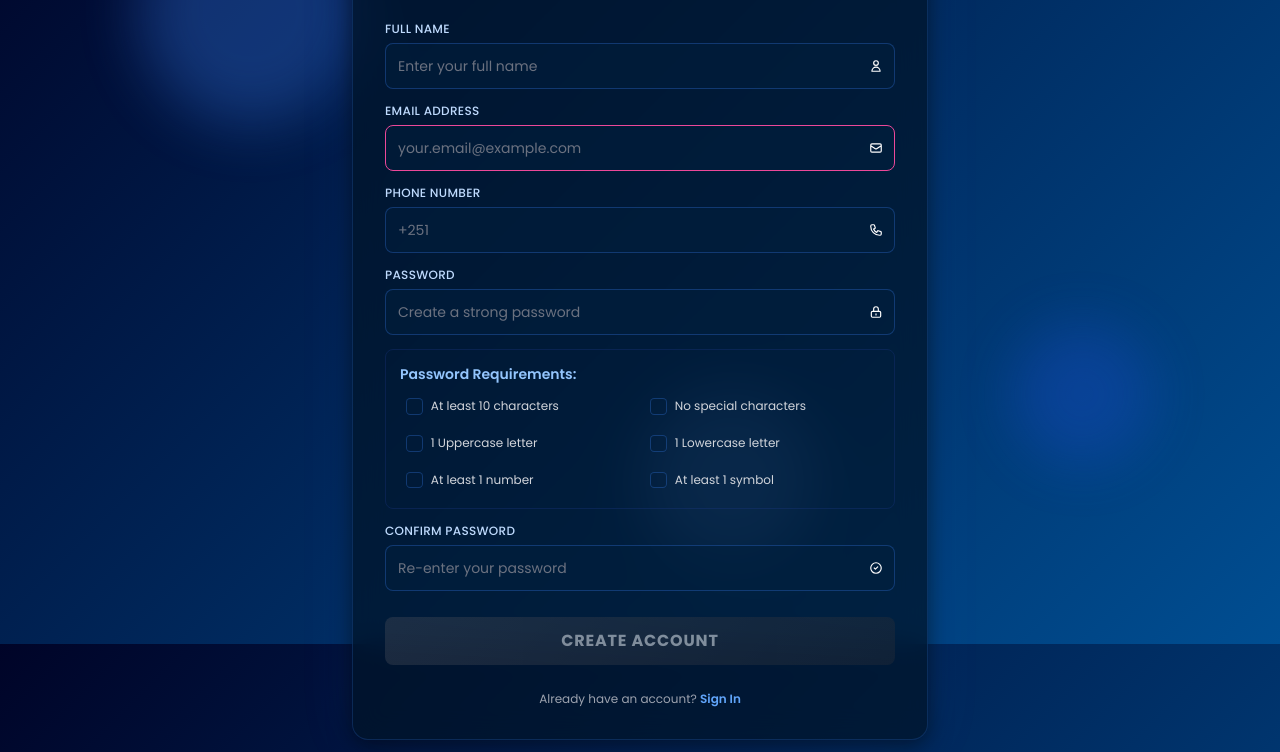
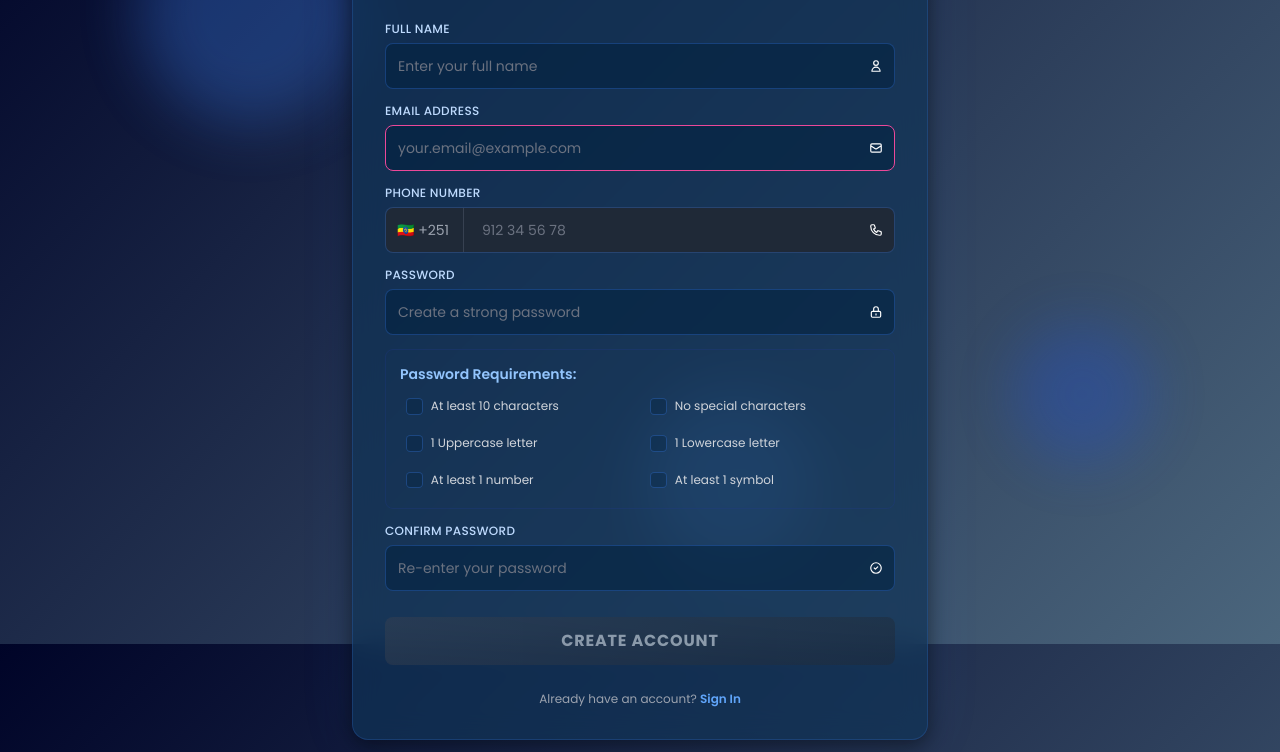
Before and after one commit to abuki-dev/Password-validator, a website: page docs/index.html in a window 1280 px wide. Shown: the part 156-908 px from the top of the page. Drawn offline with nearby package versions, Linux system fonts and the light colour scheme.

Commit message:
fixed options

```diff
--- a/docs/index.html
+++ b/docs/index.html
@@ -18,12 +18,12 @@
       }
 
       body {
-        background: linear-gradient(135deg, #000428 0%, #004e92 100%);
+        background: linear-gradient(135deg, #000428 0%, #4b667d 100%);
         background-attachment: fixed;
       }
 
       .glass-morphism {
-        background: rgba(0, 20, 40, 0.7);
+        background: rgba(16, 52, 87, 0.7);
         backdrop-filter: blur(14px);
         border: 1px solid rgba(59, 130, 246, 0.2);
         box-shadow:
@@ -199,7 +199,7 @@
       }
 
       .error-message {
-        animation: shake 0.5s ease;
+        animation: shake 1s ease;
       }
 
       @keyframes shake {
@@ -228,6 +228,18 @@
           opacity: 1;
           transform: scale(1);
         }
+      }
+      option {
+        background-color: #1f2937; /* Matches bg-gray-800 */
+        color: white;
+      }
+      #country-code::-webkit-scrollbar {
+        display: none; /* Hides the scrollbar for Chrome/Safari/Edge */
+      }
+
+      #country-code {
+        -ms-overflow-style: none; /* Hides for older IE and Edge */
+        scrollbar-width: none; /* Hides for Firefox */
       }
     </style>
   </head>
@@ -343,15 +355,166 @@
             Phone Number
           </label>
           <div class="relative">
+            <div class="absolute inset-y-0 left-0 flex items-center">
+              <select
+                onclick="updateField()"
+                id="country-code"
+                class="bg-transparent text-gray-400 text-sm py-2 sm:py-3 pl-3 pr-2 border-r border-gray-700 outline-none rounded-l-lg appearance-none cursor-pointer"
+                style="width: fit-content; min-width: 70px"
+              >
+                <option
+                  value="+251"
+                  data-pattern="[97][0-9]{8}"
+                  data-placeholder="912 345 678"
+                >
+                  🇪🇹 +251
+                </option>
+                <option
+                  value="+1"
+                  data-pattern="[0-9]{10}"
+                  data-placeholder="202 555 0123"
+                >
+                  🇺🇸 +1
+                </option>
+                <option
+                  value="+44"
+                  data-pattern="[0-9]{10}"
+                  data-placeholder="7700 900123"
+                >
+                  🇬🇧 +44
+                </option>
+                <option
+                  value="+254"
+                  data-pattern="[0-9]{9}"
+                  data-placeholder="712 345 678"
+                >
+                  🇰🇪 +254
+                </option>
+                <option
+                  value="+971"
+                  data-pattern="[0-9]{9}"
+                  data-placeholder="50 123 4567"
+                >
+                  🇦🇪 +971
+                </option>
+                <option
+                  value="+91"
+                  data-pattern="[0-9]{10}"
+                  data-placeholder="98123 45678"
+                >
+                  🇮🇳 +91
+                </option>
+                <option
+                  value="+255"
+                  data-pattern="[0-9]{9}"
+                  data-placeholder="612 345 678"
+                >
+                  🇹🇿 +255
+                </option>
+                <option
+                  value="+256"
+                  data-pattern="[0-9]{9}"
+                  data-placeholder="712 345 678"
+                >
+                  🇺🇬 +256
+                </option>
+                <option
+                  value="+252"
+                  data-pattern="[0-9]{9}"
+                  data-placeholder="61 2345678"
+                >
+                  🇸🇴 +252
+                </option>
+                <option
+                  value="+253"
+                  data-pattern="[0-9]{8}"
+                  data-placeholder="77 12 34 56"
+                >
+                  🇩🇯 +253
+                </option>
+                <option
+                  value="+249"
+                  data-pattern="[0-9]{9}"
+                  data-placeholder="91 234 5678"
+                >
+                  🇸🇩 +249
+                </option>
+                <option
+                  value="+234"
+                  data-pattern="[0-9]{10}"
+                  data-placeholder="803 123 4567"
+                >
+                  🇳🇬 +234
+                </option>
+                <option
+                  value="+27"
+                  data-pattern="[0-9]{9}"
+                  data-placeholder="82 123 4567"
+                >
+                  🇿🇦 +27
+                </option>
+                <option
+                  value="+966"
+                  data-pattern="5[0-9]{8}"
+                  data-placeholder="51 234 5678"
+                >
+                  🇸🇦 +966
+                </option>
+                <option
+                  value="+49"
+                  data-pattern="[0-9]{10,11}"
+                  data-placeholder="151 23456789"
+                >
+                  🇩🇪 +49
+                </option>
+                <option
+                  value="+33"
+                  data-pattern="[0-9]{9}"
+                  data-placeholder="6 12 34 56 78"
+                >
+                  🇫🇷 +33
+                </option>
+                <option
+                  value="+86"
+                  data-pattern="[0-9]{11}"
+                  data-placeholder="138 1234 5678"
+                >
+                  🇨🇳 +86
+                </option>
+                <option
+                  value="+81"
+                  data-pattern="[0-9]{10}"
+                  data-placeholder="90 1234 5678"
+                >
+                  🇯🇵 +81
+                </option>
+                <option
+                  value="+61"
+                  data-pattern="[0-9]{9}"
+                  data-placeholder="412 345 678"
+                >
+                  🇦🇺 +61
+                </option>
+                <option
+                  value="+55"
+                  data-pattern="[0-9]{11}"
+                  data-placeholder="11 91234 5678"
+                >
+                  🇧🇷 +55
+                </option>
+                <!-- Add more countries as needed -->
+              </select>
+            </div>
             <input
               type="tel"
               required
               id="phone"
-              pattern="[+]251[97][0-9]{8}"
+              pattern="[0-9]{6,14}"
               maxlength="15"
               oninput="this.value = this.value.replace(/[a-zA-Z]/g, '')"
-              placeholder="+251"
-              class="focus:border-sky-500 focus:outline focus:outline-sky-500 input-field w-full px-3 py-2 sm:py-3 rounded-lg text-white placeholder-gray-500 pr-9 text-sm"
+              placeholder="912 34 56 78"
+              title="Please enter a valid phone number(6-14 digits) or count yode "
+              class="focus:border-sky-500 focus:outline focus:outline-sky-500 input-field w-full pl-24 pr-3 py-2 sm:py-3 rounded-lg bg-gray-800 text-white placeholder-gray-500 text-sm"
             />
 
             <div
--- a/docs/src/index.js
+++ b/docs/src/index.js
@@ -12,6 +12,16 @@ const confirmpassword = document.getElementById("confirmed");
 const errorconfirm = document.getElementById("error");
 const passwordtoggle = document.querySelectorAll(".toggle-password");
 const togreen = document.querySelectorAll(".togreen");
+function updateField() {
+  const select = document.getElementById("country-code");
+  const input = document.getElementById("phone");
+  const selected = select.options[select.selectedIndex];
+
+  input.pattern = selected.getAttribute("data-pattern");
+  input.placeholder = selected.getAttribute("data-placeholder");
+
+  input.value = "";
+}
 function checklength(passsword) {
   if (passsword.length < 10) {
     Status.checked = false;
```
